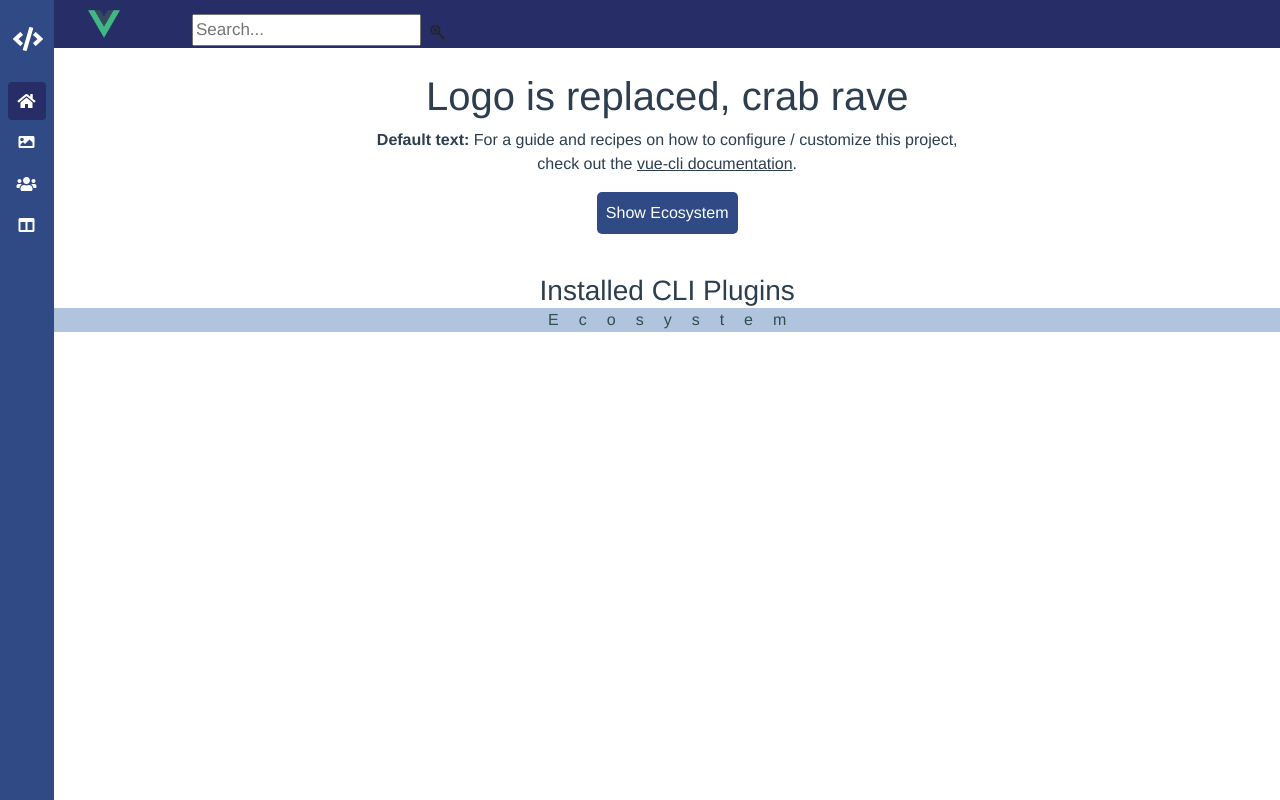
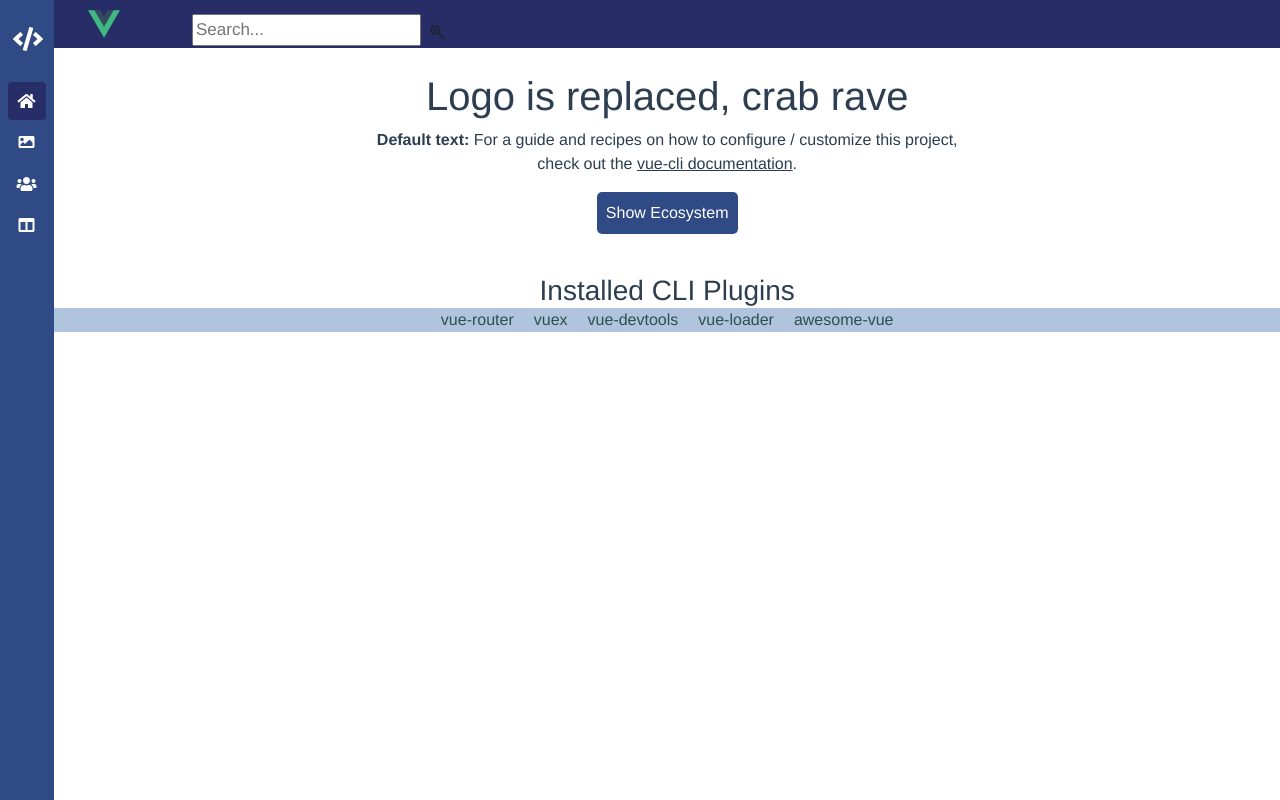
Before and after one commit to ranonsew/first-vue-github, a Vue app: page / in a window 1280 px wide. Built offline with nearby package versions, Linux system fonts and the light colour scheme.

Commit message:
Update HelloWorld.vue
fixed tools, error with copy and pasting and not editing it to work properly

```diff
--- a/src/components/HelloWorld.vue
+++ b/src/components/HelloWorld.vue
@@ -70,7 +70,7 @@ export default {
       //   return this.tools[1];
       // }
       // ternary conditional operator is a lot cleaner looking
-      return this.btnText == "Ecosystem" ? this.titles[1] : this.titles[0];
+      return this.btnText == "Ecosystem" ? this.tools[1] : this.tools[0];
     },
   },
 };
```
